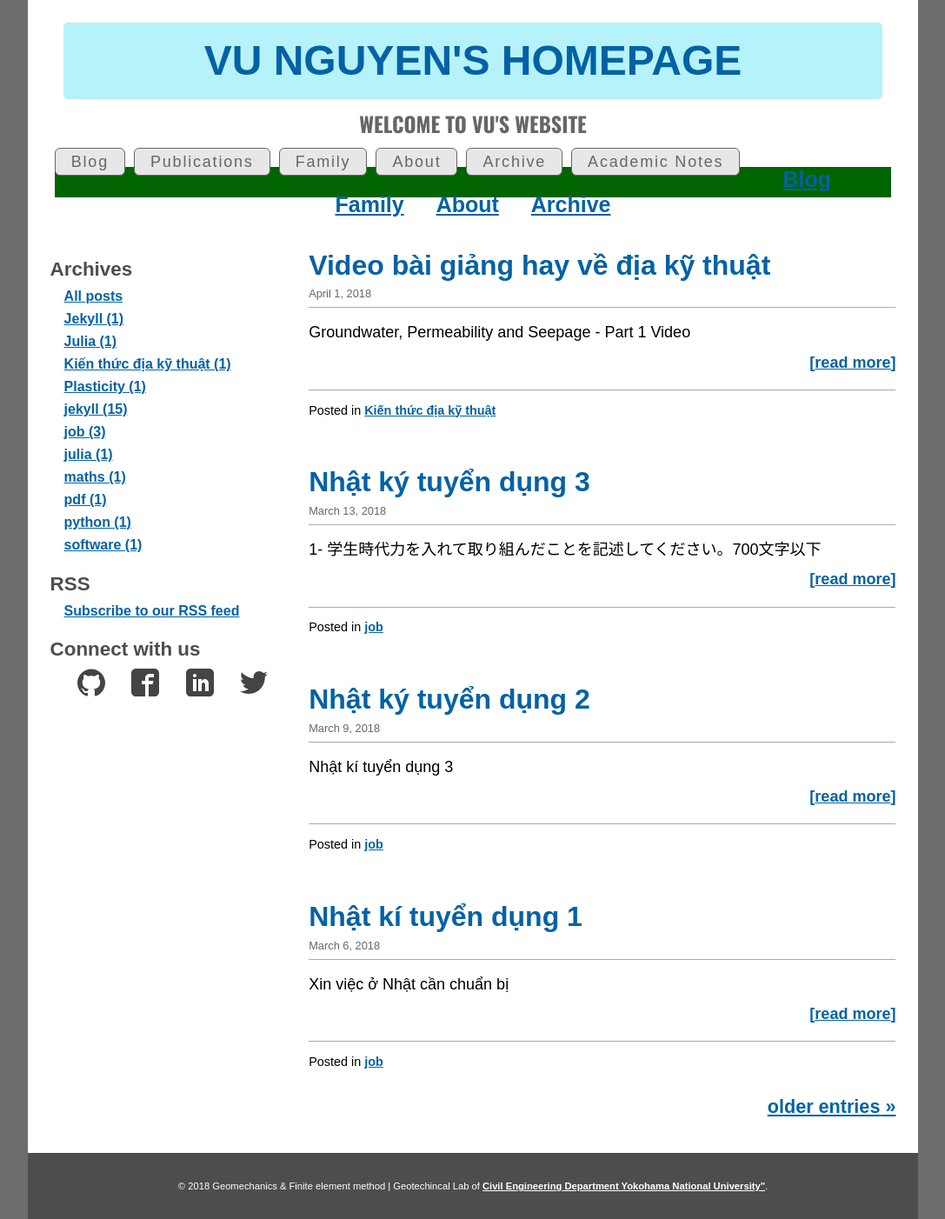
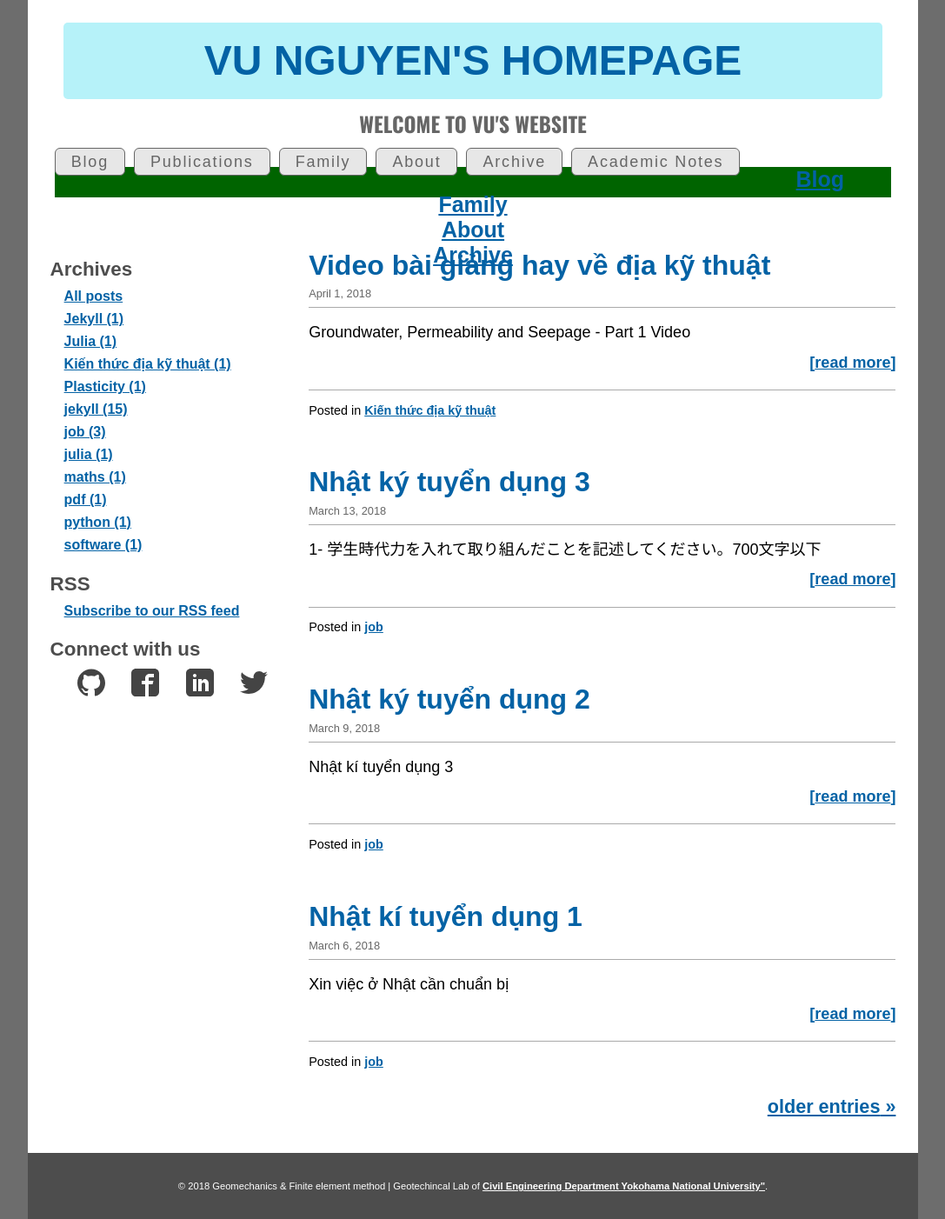
Before and after one commit to quangvunp/geomechanics, a Jekyll site: the page built from index.html, in a window 1280 px wide. Shown: the whole page at 87% size, without its empty margins (96-1183 px from the left). Built offline with Jekyll 4.4.1, drawn with Linux system fonts in a browser that asks for light colours; the list of posts is cut into pages by our own code.

Commit message:
Update main.css

```diff
--- a/css/main.css
+++ b/css/main.css
@@ -26,11 +26,12 @@ color: #666;
 	text-align: center;
 }
 
-#nav li {
+/*#nav li {
 	display: inline;
 	padding: 15px;
 	vertilca-align: middle;
 }
+*/
 
 /* Portions of styles taken from or modified from normalize.css */
 /*! normalize.css v3.0.2 | MIT License | git.io/normalize */
```
